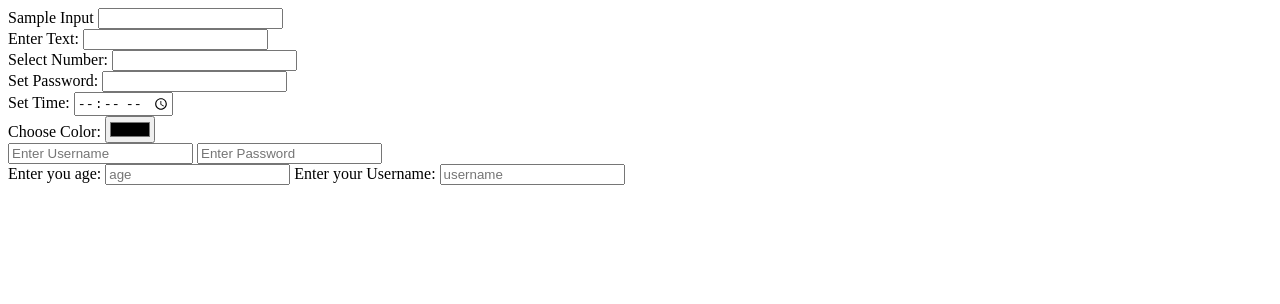
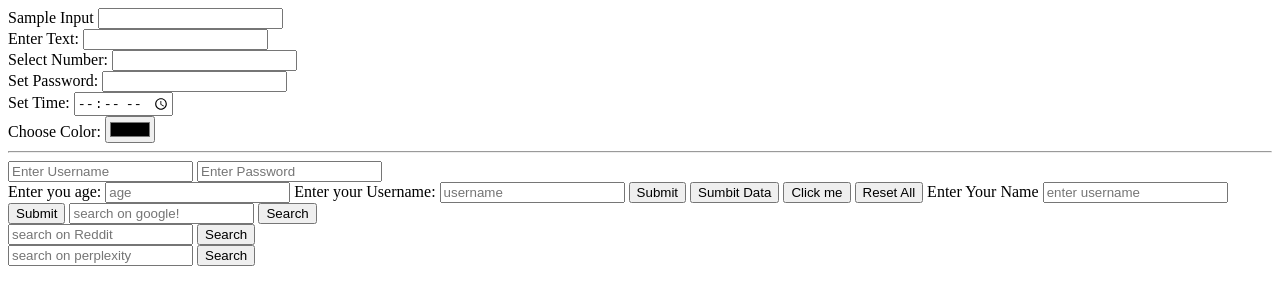
Before and after one commit to sarthakz-47/All-Codes, a plain HTML site: page WebDev/HTML/Forms.html in a window 1280 px wide. Drawn offline with Linux system fonts and the light colour scheme.

Commit message:
17 Jan 2026

```diff
--- a/WebDev/HTML/Forms.html
+++ b/WebDev/HTML/Forms.html
@@ -33,10 +33,11 @@
         <input type="color">
         <br>
         <!-- and many more... -->
+        <hr>
     </form>
 
-    <form action="/action">
-
+    <!-- 2 -->
+    <form action="https://www.google.com/search">
         <!-- 1.Placehoders in forms -->
         <!-- placeholder is the text which appears before we enter any input -->
         <input type="text" placeholder="Enter Username">
@@ -57,7 +58,45 @@
         <!-- id attribute is unique and use once for one input -->
         <input type="text" placeholder="username" id="username">
 
+        <!-- 3.Button in forms -->
+        <!-- Button element is used for creating buttons in the form -->
+        <!-- after clicking this it will be redirected to the action link mentioned above -->
+        <button>Submit</button>
 
+        <!-- types of buttons in forms: -->
+        <!-- a.Submit button -> used for submitting the data to the server -->
+        <button type="submit">Sumbit Data</button>
+        <!-- b. Button button -> used for not submitting anything just clicking -->
+        <button type="button">Click me</button>
+        <!-- c.reset button -> used fot reseting all values entered -->
+        <button type="reset">Reset All</button>
+
+
+        <label for="username">Enter Your Name</label>
+        <!-- name="username" is used to send this value when the form is submitted -->
+        <input type="text" placeholder="enter username" id="name" name="username">
+        <button>Submit</button>
+
+        <!-- The name attribute defines how data is passed in the URL or backend -->
+        <!-- Google search input field -->
+        <!-- name="q" is required for Google search queries -->
+        <input type="text" placeholder="search on google!" name="q">
+        <button>Search</button>
+
+    </form>
+
+    <!-- 3 -->
+    <form action="https://www.reddit.com/search">
+        <!-- name attribute used for reddit search directly -->
+        <input type="text" placeholder="search on Reddit" name="q">
+        <button type="submit">Search</button>
+    </form>
+
+    <!-- 4 -->
+    <form action="https://www.perplexity.ai/search">
+        <!-- name attribute used for perplexity search directly -->
+        <input type="text" placeholder="search on perplexity" name="q">
+        <button type="submit">Search</button>
     </form>
 </body>
 
```
